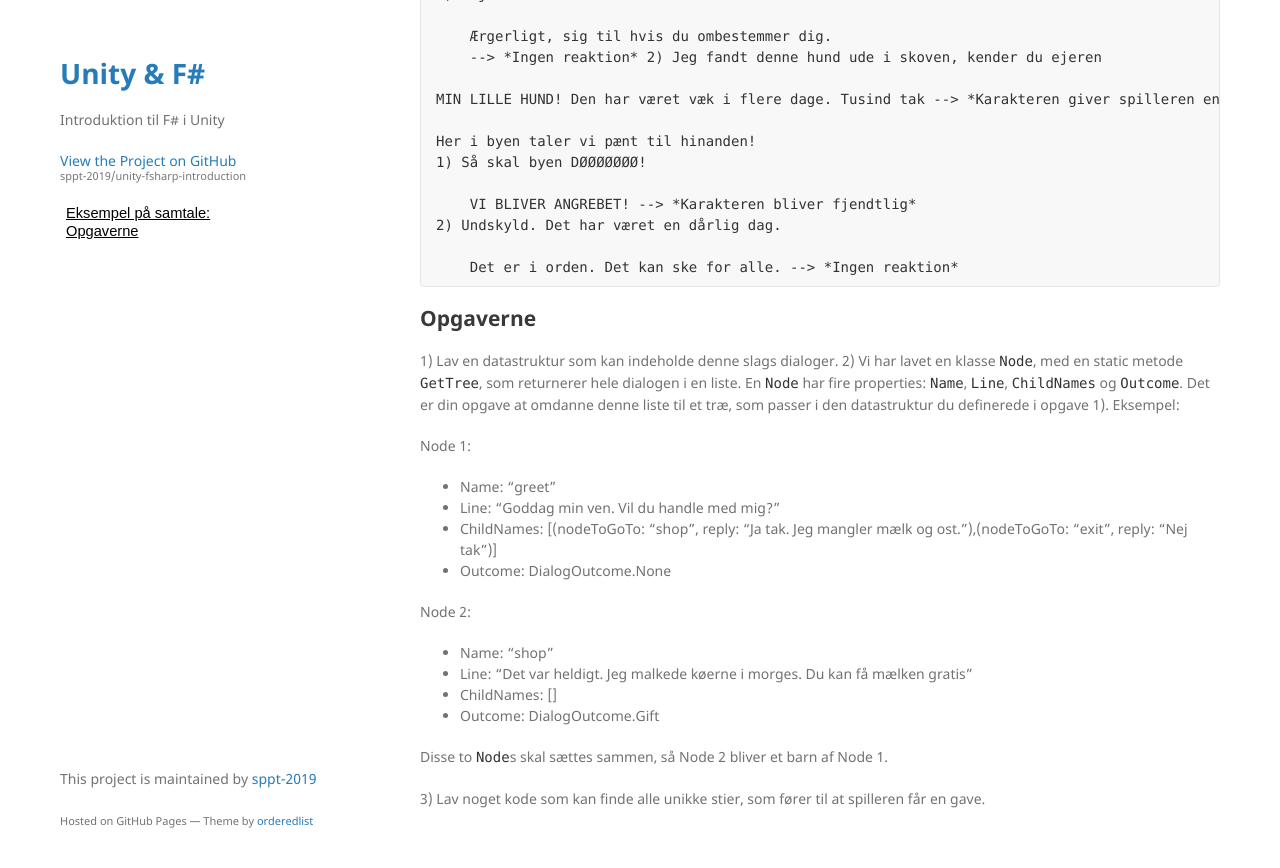
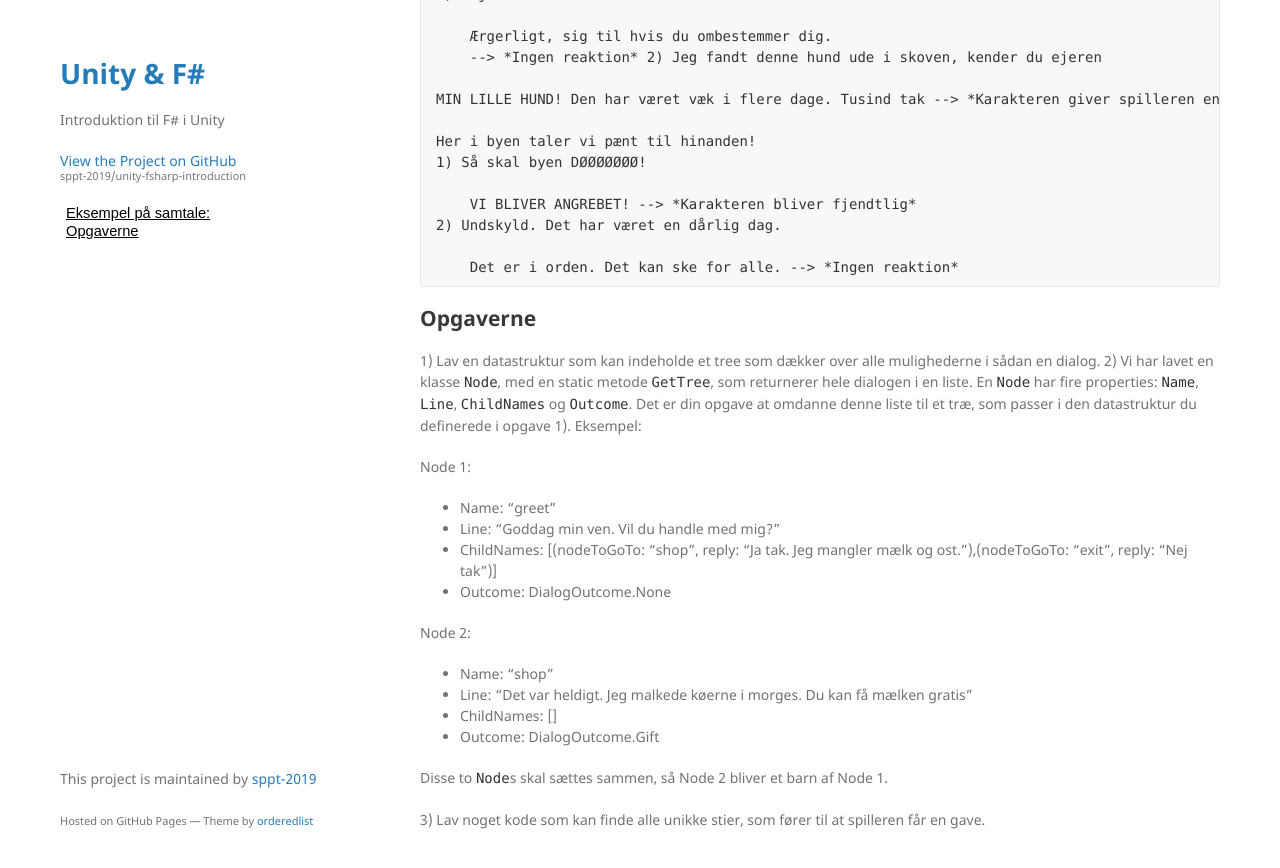
Before and after one commit to sppt-2019/unity-fsharp-introduction, a Jekyll site: the page built from tasks/dialog.md, in a window 1280 px wide and 900 px high, scrolled down 823 px. Shown: the top 868 px of the window. Built offline with Jekyll 4.4.1, drawn with Linux system fonts in a browser that asks for light colours; our own code applies the rules of GitHub Pages for plain Markdown files.

Commit message:
Tried to rewrite dialog

```diff
--- a/tasks/dialog.md
+++ b/tasks/dialog.md
@@ -40,7 +40,7 @@ Velkommen til vores lille by, hvad kan jeg hjælpe med?
         Det er i orden. Det kan ske for alle. --> *Ingen reaktion*
 
 ## Opgaverne
-1) Lav en datastruktur som kan indeholde denne slags dialoger.
+1) Lav en datastruktur som kan indeholde et tree som dækker over alle mulighederne i sådan en dialog.
 2) Vi har lavet en klasse `Node`, med en static metode `GetTree`, som returnerer hele dialogen i en liste. En `Node` har fire properties: `Name`, `Line`, `ChildNames` og `Outcome`. Det er din opgave at omdanne denne liste til et træ, som passer i den datastruktur du definerede i opgave 1). Eksempel:
 
 Node 1:
```
